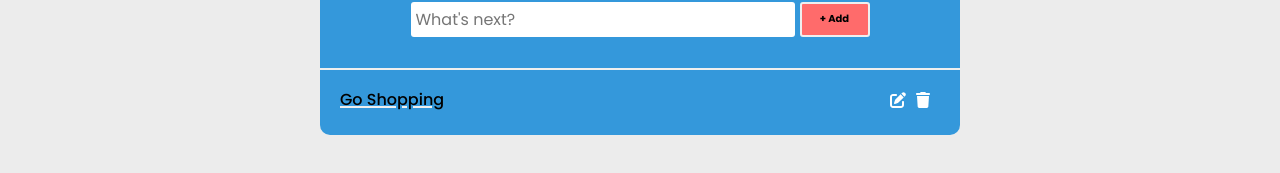
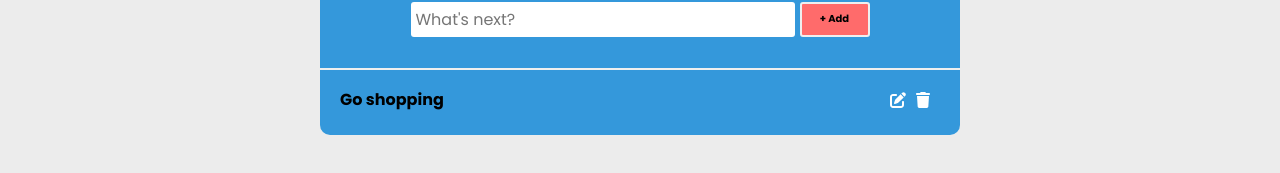
Before and after one commit to farhanputra07/todoApp, a React (Create React App) app: page / in a window 1280 px wide. Shown: the part 215-388 px from the top of the page. Built offline with nearby package versions, Linux system fonts and the light colour scheme.

Commit message:
Added styles in listOfTodoItem when user click current task

```diff
--- a/src/components/TodoItem/ListOfTodoItem.module.css
+++ b/src/components/TodoItem/ListOfTodoItem.module.css
@@ -6,3 +6,11 @@
   align-items: center;
   color: #fff;
 }
+
+p:hover {
+  cursor: pointer;
+}
+
+.textClick {
+  text-decoration: 2px line-through white;
+}
--- a/src/components/TodoItem/ListofTodoItem.js
+++ b/src/components/TodoItem/ListofTodoItem.js
@@ -1,4 +1,4 @@
-import { Fragment } from 'react';
+import { Fragment, useState } from 'react';
 import classes from './ListOfTodoItem.module.css';
 import { FontAwesomeIcon } from '@fortawesome/react-fontawesome';
 import {
@@ -6,7 +6,12 @@ import {
   faPersonMilitaryToPerson,
 } from '@fortawesome/free-solid-svg-icons';
 import { faTrash } from '@fortawesome/free-solid-svg-icons';
+
 const ListofTodoItem = (props) => {
+  const [isTextClick, setTextClick] = useState(false);
+  const textClickHandler = () => {
+    setTextClick((prev) => !prev);
+  };
   const editTodoHandler = (props) => {
     return;
   };
@@ -15,7 +20,12 @@ const ListofTodoItem = (props) => {
   };
   return (
     <Fragment>
-      <p>Go Shopping</p>
+      <p
+        onClick={textClickHandler}
+        className={`${isTextClick ? classes.textClick : ''}`}
+      >
+        {props.text}
+      </p>
       <div className={classes.listWrapper}>
         <FontAwesomeIcon icon={faPenToSquare} onClick={editTodoHandler} />
         <FontAwesomeIcon icon={faTrash} onClick={deleteTodoHandler} />
--- a/src/components/TodoItem/TodoItem.js
+++ b/src/components/TodoItem/TodoItem.js
@@ -3,14 +3,11 @@ import classes from './TodoItem.module.css';
 import ListofTodoItem from './ListofTodoItem';
 
 const TodoItem = (props) => {
-  const checkBoxProps = {
-    type: 'checkbox',
-  };
   return (
     <ul className={classes['item-container']}>
       {props.itemList.map((item) => (
         <li key={item.id}>
-          <ListofTodoItem property={checkBoxProps} text={item.text} />
+          <ListofTodoItem text={item.task} />
         </li>
       ))}
     </ul>
--- a/src/components/TodoItem/TodoItem.module.css
+++ b/src/components/TodoItem/TodoItem.module.css
@@ -1,10 +1,10 @@
 .item-container {
   list-style: none;
-  text-decoration: 2px underline #efefef;
+  /* text-decoration: 2px underline #efefef; */
   padding: 0 20px;
   line-height: 30px;
   font-family: 'Poppins', sans-serif;
-  font-weight: 500;
+  font-weight: 700;
   margin-bottom: 20px;
 }
 
```
